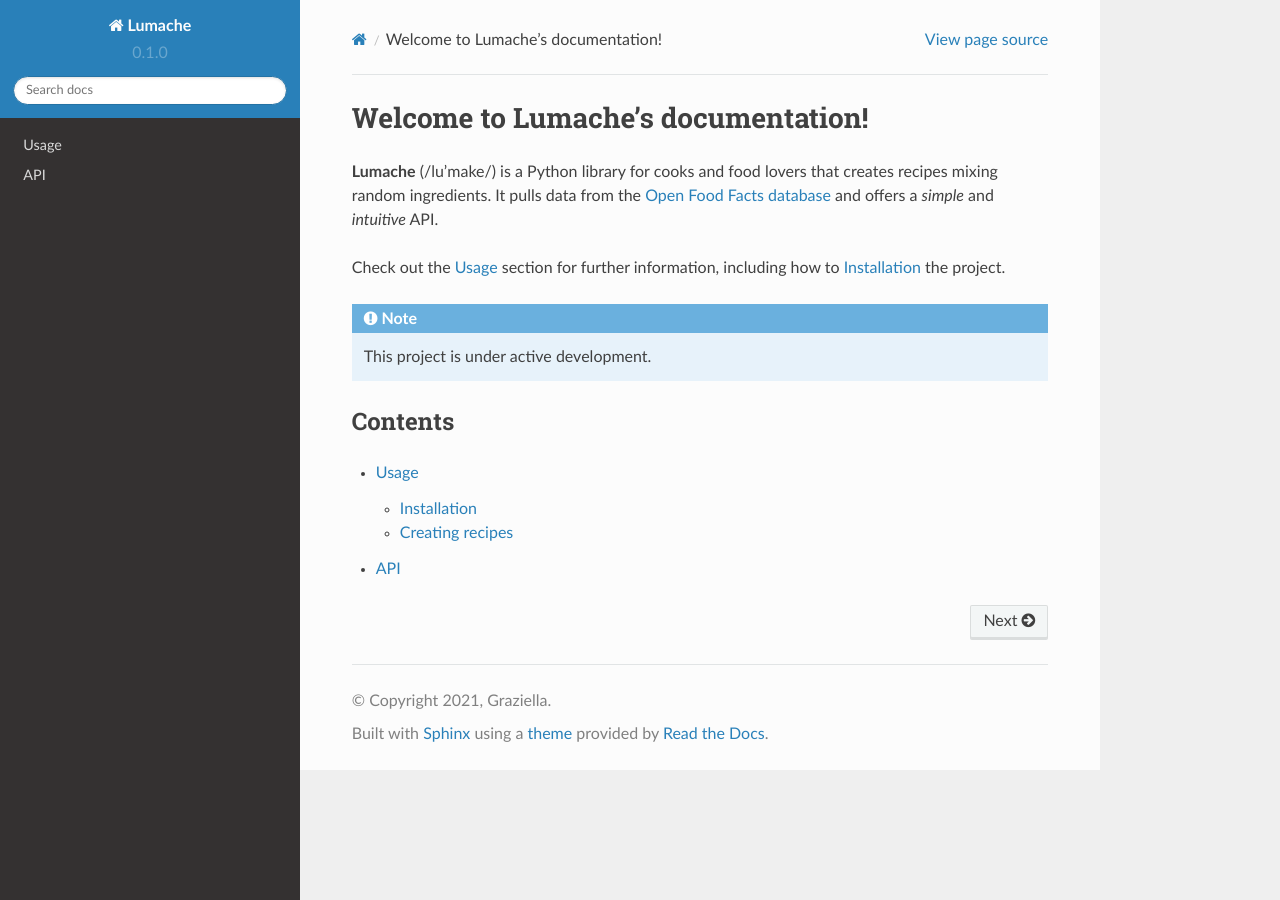
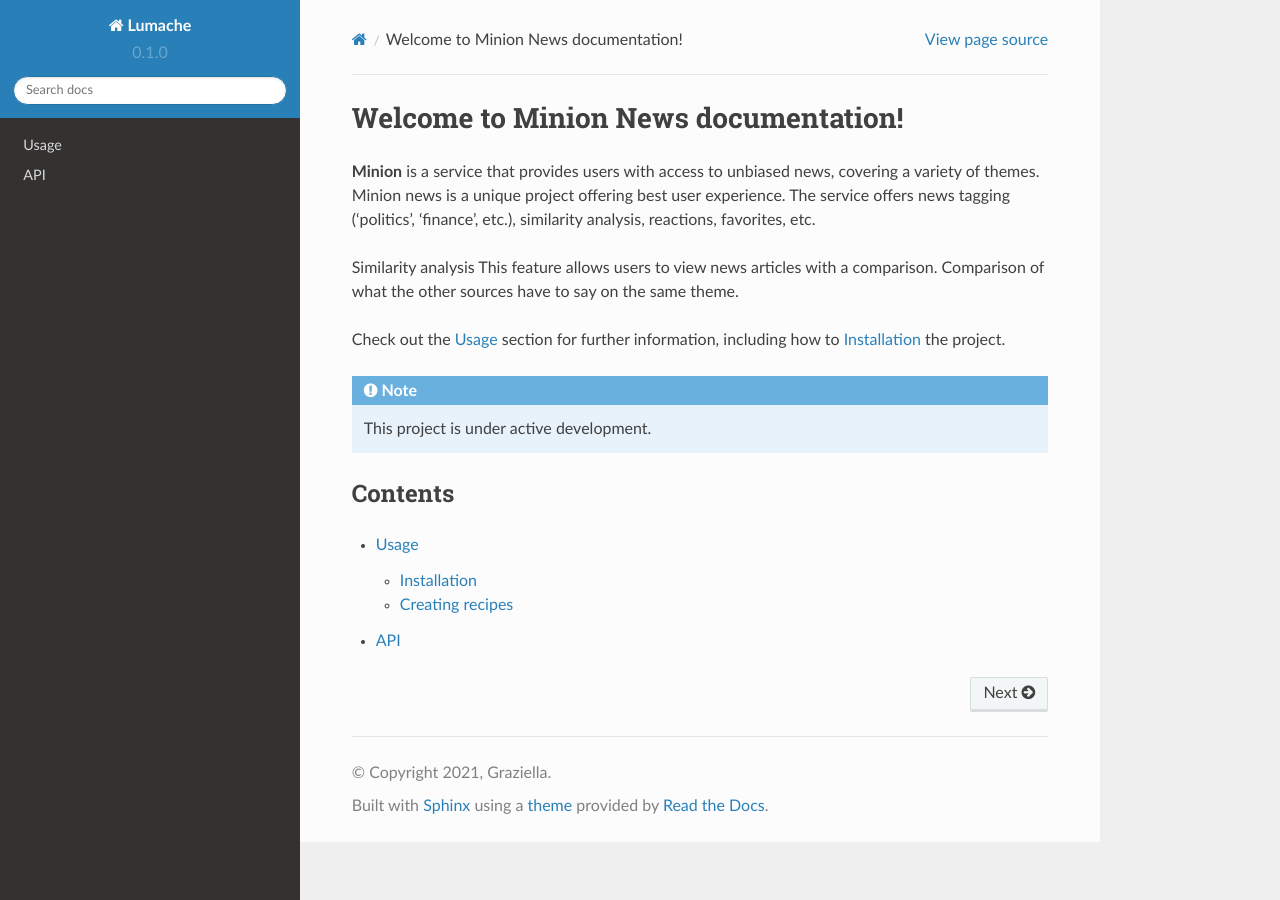
Before and after one commit to SETAPTeamE/readthedocs, a Sphinx documentation site: the page built from docs/source/index.rst, in a window 1280 px wide. Built offline with Sphinx 7.4.7 and the Read the Docs theme 2.0.0, drawn with Linux system fonts in a browser that asks for light colours.

Commit message:
Update index.rst

```diff
--- a/docs/source/index.rst
+++ b/docs/source/index.rst
@@ -1,10 +1,11 @@
-Welcome to Lumache's documentation!
+Welcome to Minion News documentation!
 ===================================
 
-**Lumache** (/lu'make/) is a Python library for cooks and food lovers
-that creates recipes mixing random ingredients.
-It pulls data from the `Open Food Facts database <https://world.openfoodfacts.org/>`_
-and offers a *simple* and *intuitive* API.
+**Minion** is a service that provides users with access to unbiased news, covering a variety of themes.
+Minion news is a unique project offering best user experience. The service offers news tagging ('politics', 'finance', etc.), similarity analysis, reactions, favorites, etc.
+
+Similarity analysis
+This feature allows users to view news articles with a comparison. Comparison of what the other sources have to say on the same theme.
 
 Check out the :doc:`usage` section for further information, including
 how to :ref:`installation` the project.
```
